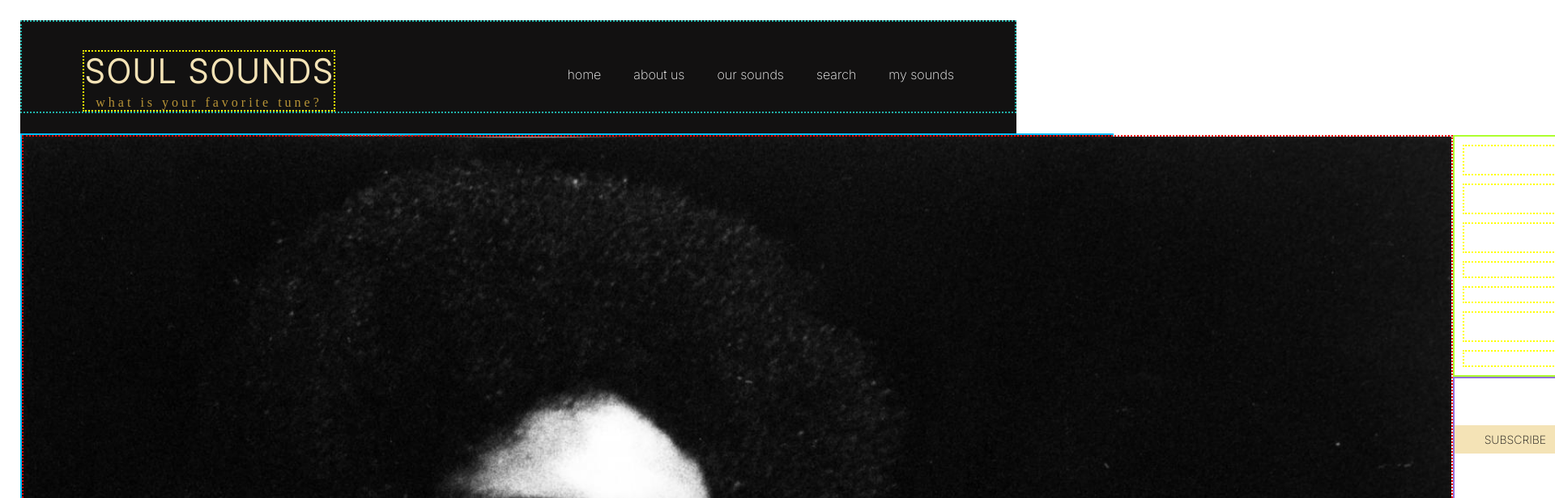
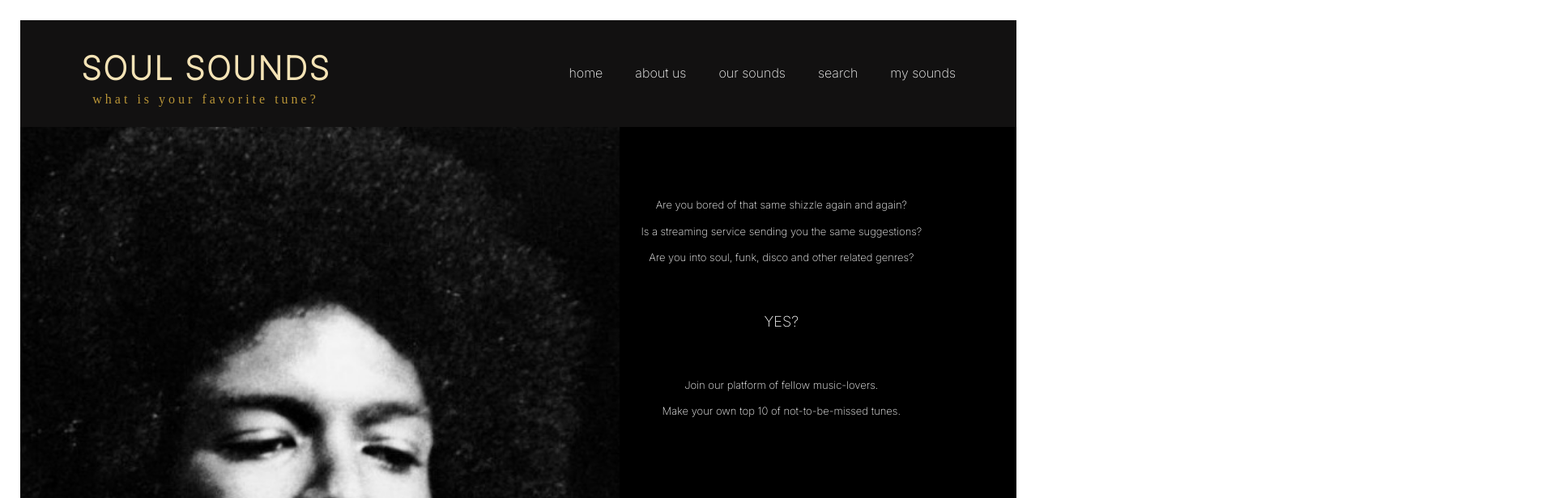
Before and after one commit to saarryp/eindopdrachtFrontend2023, a React (Create React App) app: page / in a window 1280 px wide. Shown: the top 616 px of the page at 81% size, 1920 px wide, since content can reach past the window. Built offline with nearby package versions, Linux system fonts and the light colour scheme; a web font is replaced by a local one.

Commit message:
aanpassingen foto naar background & styling

```diff
--- a/src/components/navigatiebar/Navbar.css
+++ b/src/components/navigatiebar/Navbar.css
@@ -20,7 +20,7 @@ nav {
 }
 
 .nav-head-container {
-    border: 2px dotted lightseagreen;
+    /*border: 2px dotted lightseagreen;*/
     margin-bottom: 25px;
 }
 
@@ -31,7 +31,7 @@ nav {
     flex-direction: column;
     align-items: center;
     gap: 5px;
-    border: 2px dotted yellow;
+    /*border: 2px dotted yellow;*/
 
 }
 
@@ -46,6 +46,7 @@ nav {
 .subtitle {
     font-size: 16px;
     color:#B89437;
+    /*color: #DCB66C;*/
     letter-spacing: 4px;
 }
 
@@ -58,63 +59,3 @@ nav {
     margin-top: 55px;
     margin-right: 75px;
 }
-
-
-
-
-/*
-
-.header-container {
-  background-color: #121111;
-  display: flex;
-  align-items: center;
-  justify-content: space-between;
-  border: 2px dotted yellow;
-}
-
-.logo-soulSounds{
-  display: flex;
-  flex-direction: column;
-  align-items: flex-start;
-
-  padding-left: 30px;
-  padding-bottom: 10px;
-  border: 4px dotted darkorange;
-}
-
-.subtitle-navigation {
-  font-family: 'Inter', sans-serif;
-  font-size: 14px;
-  color:#B89437;
-  letter-spacing: 2px;
-    margin: -25px 60px 60px;
-    border: 2px dotted white;
-}
-
-h1 {
-  font-size: 50px;
-  color: #F4E3B6;
-  letter-spacing: 2px;
-  margin-bottom: 30px;
-  margin-left: 15px;
-}
-
-
-.pages-soulSound {
-  font-size: 14px;
-  font-family: 'Inter', sans-serif;
-  color:#FFFFFF;
-  list-style-type: none;
-  display: flex;
-  justify-content: space-evenly;
-  flex-direction: row;
-  align-items: center;
-  letter-spacing: 2px ;
-  padding: 20px;
-  margin: 0;
-}
-
-.pages-soulSound li {
-  margin-right: 25px;
-}
-*/
--- a/src/pages/homepage/HomePage.css
+++ b/src/pages/homepage/HomePage.css
@@ -1,37 +1,59 @@
 .container-homepage-photo {
-    background-image: url("../../assets/gil-scott-heron.jpg") ;
-    background-size: cover;
-    background-position: center;
-    /*position: relative;*/
-    border: 2px double deepskyblue;
-    width: 1350px;
-    height:1000px;
+    height:100%;
     display: flex;
     flex-direction: row;
+    position: relative;
+    justify-content: flex-end;
+}
+.image-element{
+    background-image: url("../../assets/vierkantGil.jpg") ;
+    background-size: cover;
+    background-repeat: no-repeat;
+    background-position: left;
+    width: 100%;
+    min-height: 90vh;
+    position: relative;
+    flex-basis: auto;
+}
+
+.position-text-and-rest {
+    display: flex;
+    flex-direction: column;
+    background-color: black;
+    padding-right: 30px;
+    /*border: 4px dotted deeppink;*/
+
 }
 
 .container-text {
     display: flex;
     flex-direction: column;
-    border: 2px double greenyellow;
-}
-.image-element {
-    /*width: 1350px;*/
-    /*height: auto;*/
-    /*margin: 0;*/
-    display: block;
-    object-fit: cover;
-    border: 2px dotted red;
+    text-align: center;
+    margin-top: 80px;
+    margin-right: 60px;
+    /*border: 2px double greenyellow;*/
 }
 
 .homepage-text p {
-    margin: 10px;
-    font-size: 14px;
+    font-size: 13px;
     font-family: 'Inter', sans-serif;
     color: white;
-    border: 2px dotted yellow;
+    white-space: nowrap;
+    line-height: 2.5;
+    /*border: 2px dotted yellow;*/
 }
 
+.homepage-text .yes {
+    font-size: 18px;
+    margin: 40px;
+}
+
+.homepage-text .inspire {
+    font-size: 30px;
+    margin-top: 90px;
+    margin-bottom: 40px;
+    font-weight: bolder;
+}
 
 
 .container-subscribe-button {
@@ -39,10 +61,13 @@
     flex-direction: row;
     justify-content: space-evenly;
     align-items: center;
-    border: 2px double mediumpurple;
+    width: 100%;
+    height: 100%;
+    padding-bottom: 30px;
+    /*border: 2px double mediumpurple;*/
 }
 
-.label-block {
+.subscribe-button {
     font-size: 14px;
     background-color: #F4E3B6;
     color: #121111;
@@ -54,11 +79,11 @@
     height: 35px;
 }
 
-.button-circle {
+.login-button {
     background-color: #F4E3B6;
     color: #121111;
     font-family: 'Inter', sans-serif;
-    width: 150px;
-    height: 150px;
+    width: 120px;
+    height: 120px;
     border-radius: 50%;
 }
--- a/src/pages/homepage/HomePage.js
+++ b/src/pages/homepage/HomePage.js
@@ -1,28 +1,29 @@
 import React from 'react';
 import "./HomePage.css";
-import gil from "../../assets/gil-scott-heron.jpg";
+// import gil from "../../assets/gil-scott-heron.jpg";
 
 
 export default function Home() {
     return (
         <>
         <div className="container-homepage-photo">
-            <img src= {gil} alt= "musician Gil Scott-Heron" className="image-element"/>
+            <div className="image-element"></div>
+            {/*<img src= {gil} alt= "musician Gil Scott-Heron" className="image-element"/>*/}
                <div className="position-text-and-rest">
                     <div className="container-text">
                         <article className="homepage-text">
                             <p>Are you bored of that same shizzle again and again?</p>
                             <p>Is a streaming service sending you the same suggestions?</p>
                             <p>Are you into soul, funk, disco and other related genres?</p>
-                            <p>YES?</p>
-                            <p>Join our platform of fellow music-lovers</p>
-                            <p>Make your own top 10 of not-to-be-missed tunes</p>
-                            <p> INSPIRE AND GET INSPIRED</p>
+                            <p className="yes">YES?</p>
+                            <p>Join our platform of fellow music-lovers.</p>
+                            <p>Make your own top 10 of not-to-be-missed tunes.</p>
+                            <p className="inspire"> INSPIRE AND GET INSPIRED.</p>
                     </article>
                     </div>
                     <div className="container-subscribe-button">
-                        <label className="label-block">SUBSCRIBE</label>
-                        <button className="button-circle">LOG IN</button>
+                        <button className= "subscribe-button">SUBSCRIBE</button>
+                        <button className="login-button">LOG IN</button>
                     </div>
                </div>
         </div>
```
Also changed, not shown: src/index.css (+13 -0 lines), src/assets/vierkantGil.jpg (added), src/components/loginButton/LoginButton.css (added), src/components/loginButton/LoginButton.js (added), src/components/subscribeButton/SubscribeButton.css (added), src/components/subscribeButton/SubscribeButton.js (added).
